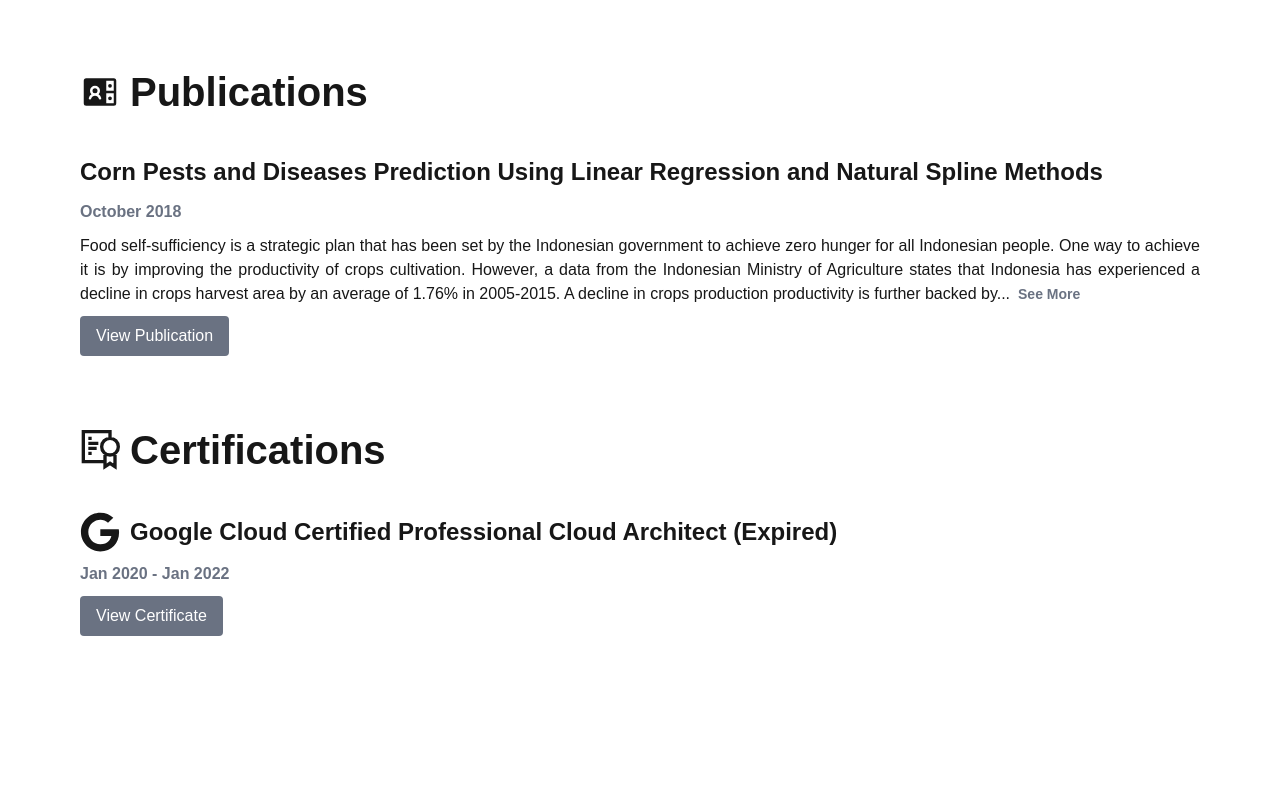
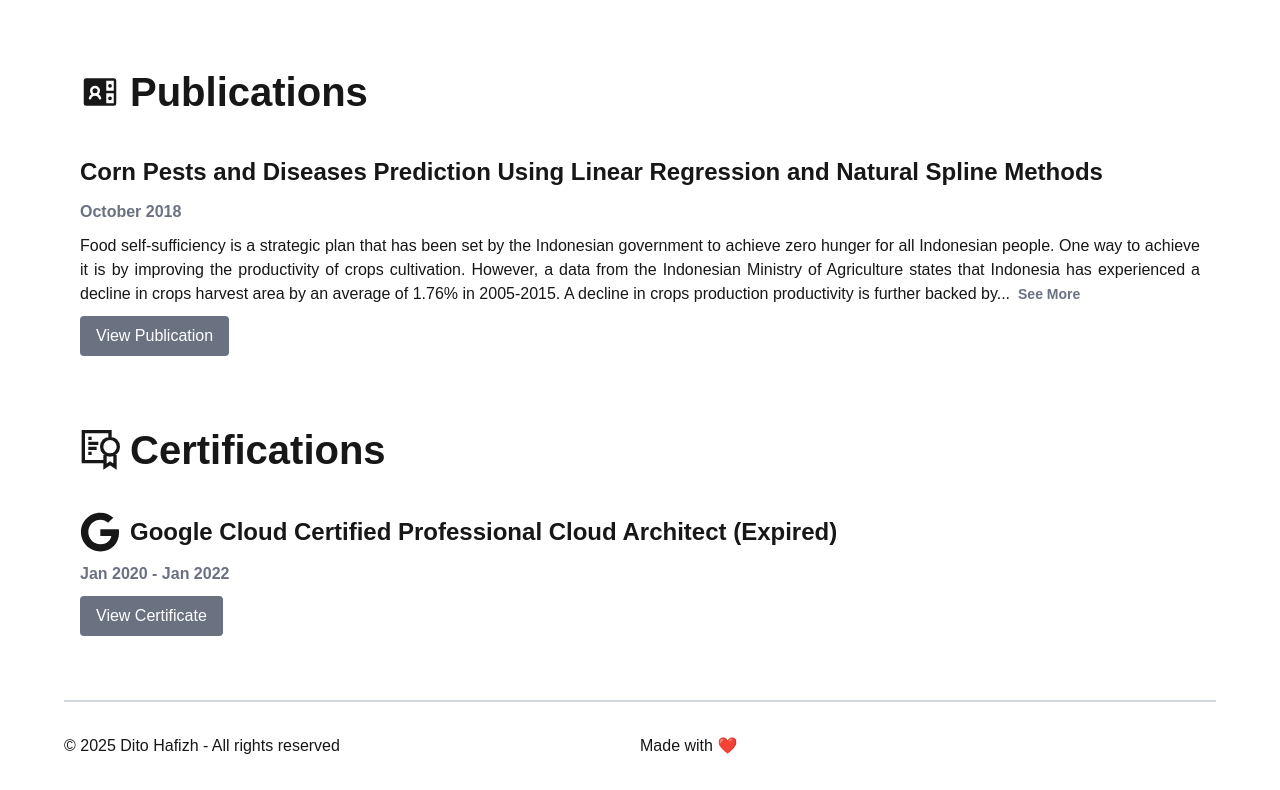
Before and after one commit to dito-hafizh/dito-hafizh.github.io, a Next.js app: page / in a window 1280 px wide. Shown: the part 2142-2932 px from the top of the page. Before the commit the page ends 2810 px from the top, so only its background shows below. Built offline with nearby package versions, Linux system fonts and the light colour scheme.

Commit message:
feat: add Footer component and integrate it into the main layout

```diff
--- a/app/layout.tsx
+++ b/app/layout.tsx
@@ -3,6 +3,7 @@ import ProfilePic from '@/ui/profile-pic';
 import type { Metadata } from 'next';
 import { Inter } from 'next/font/google';
 import './globals.css';
+import Footer from './layout/footer';
 
 const inter = Inter({
   subsets: ['latin'],
@@ -36,6 +37,7 @@ export default function RootLayout({
             </div>
           </div>
           {children}
+          <Footer />
         </div>
       </body>
     </html>
--- /dev/null
+++ b/app/layout/footer.tsx
@@ -0,0 +1,15 @@
+export default function Footer() {
+    return (
+        <footer className="flex flex-col gap-section py-section w-full">
+            <hr className="border-t-2 border-gray-300" />
+            <div className="flex items-center w-full">
+                <div className="flex-1">
+                    <h1>© 2025 Dito Hafizh - All rights reserved</h1>
+                </div>
+                <div className="flex-1">
+                    <h1>Made with <span className="text-red-500">❤️</span></h1>
+                </div>
+            </div>
+        </footer>
+    );
+}
```
